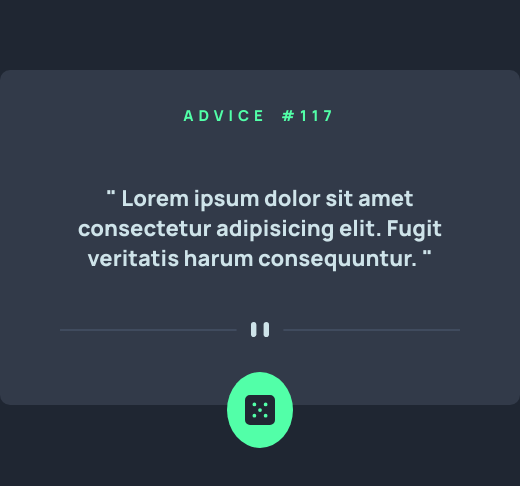
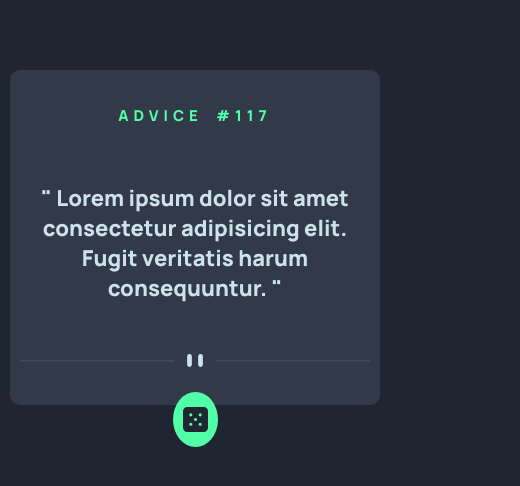
Before and after one commit to Masood-zone/advice-generator-app, a plain HTML site: page index.html in a window 390 px wide. Shown: the whole page, 520 px wide, since content can reach past the window. Drawn offline with Linux system fonts and the light colour scheme.

Commit message:
Minor changes on button.

```diff
--- a/css/style.css
+++ b/css/style.css
@@ -58,7 +58,7 @@ body {
 }
 
 .container .dice {
-    position: absolute;
+    position: sticky;
     width: 30px;
     margin: 20px auto;
     right: 0;
@@ -80,3 +80,24 @@ body {
     cursor: pointer;
     box-shadow: 0px 0px 20px hsl(150, 100%, 66%);
 }
+
+
+/* Media queries */
+@media screen and (max-width: 499px) {
+    .container {
+        width: 350px;
+    }
+
+    .container .content {
+        width: 100%;
+    }
+
+    .container .pattern {
+        width: 100%;
+    }
+
+    .container .dice {
+        padding: 10px;
+        width: 25px;
+    }
+}
```
